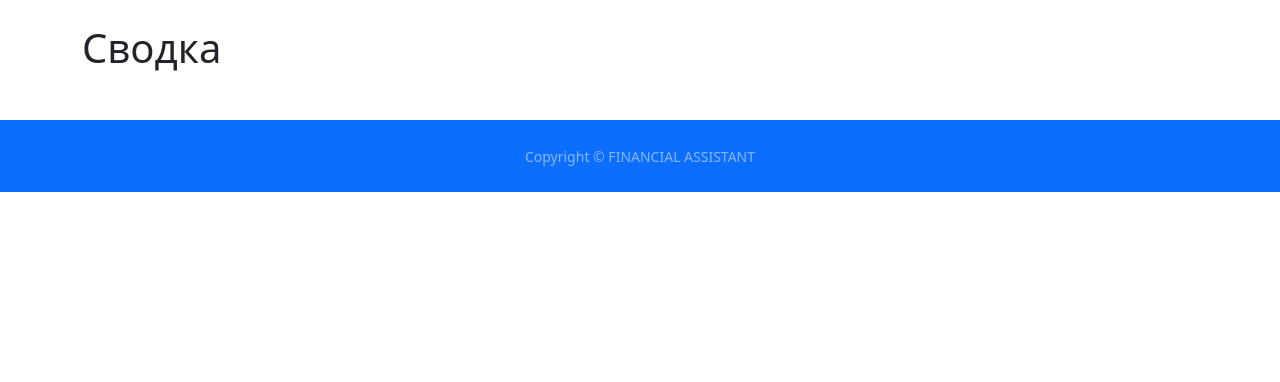
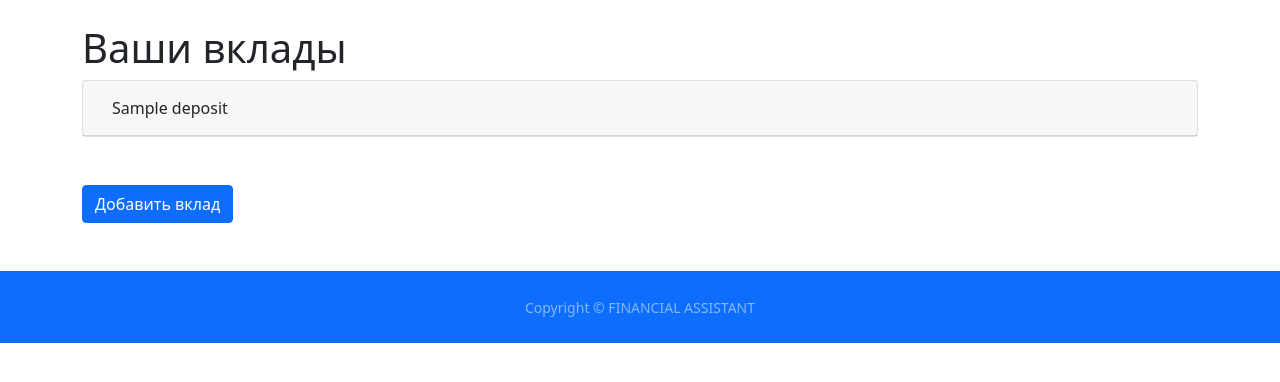
Before and after one commit to vladuxa23/TinApiInvest, a Flask app: page /deposits in a window 1280 px wide. Shown: the part 89-471 px from the top of the page. Run offline with Flask 2, Linux system fonts and the light colour scheme; tables that the repository leaves empty hold one stand-in row (values such as "Sample post"); parts of the project's set-up code (start-up, migrations or seed data) failed here and were passed over; some libraries are stand-ins or nearby versions.

Commit message:
add support of deposit page

```diff
--- a/CapitalApp/forms.py
+++ b/CapitalApp/forms.py
@@ -16,3 +16,15 @@ class NewCreditForm(FlaskForm):
                                                   ('EUR', 'EUR')],
                                validators=[DataRequired()])
     submit = SubmitField("")
+
+
+class NewDepositForm(FlaskForm):
+    name = StringField("Название вклада:", validators=[DataRequired()])
+    date_start = DateField("Дата начала:", validators=[DataRequired()])
+    percent = FloatField("Процент", validators=[DataRequired()])
+    amount = FloatField("Сумма вклада", validators=[DataRequired()])
+    amount_value = SelectField('Валюта', choices=[('RUB', 'RUB'),
+                                                  ('USD', 'USD'),
+                                                  ('EUR', 'EUR')],
+                               validators=[DataRequired()])
+    submit = SubmitField("")
--- /dev/null
+++ b/CapitalApp/static/js/deposits.js
@@ -0,0 +1,57 @@
+$(document).ready(function(){
+    $('form').on('submit', function(event){
+        $.ajax({
+            data:{
+                name: $('#name').val(),
+                date_start: $('#date_start').val(),
+                percent: $('#percent').val(),
+                amount: $('#amount').val(),
+                amount_value: $('#amount_value').val(),
+            },
+            type: 'POST',
+            url: '/add-deposit'
+        }).done(function (data){
+            var alert = $('#result-alert');
+            if (data.error) {
+                console.log("error")
+                document.getElementById("result-alert").classList
+                    .add('alert-danger');
+                alert.show();
+                $('#result-text').text("Не удалось добавить вклад, " +
+                    "попробуйте снова");
+            }
+            else {
+                console.log("ok")
+                document.getElementById("result-alert").classList
+                    .add('alert-success');
+                alert.show();
+                $('#result-text').text("Вклад успешно добавлен");
+            }
+        });
+        event.preventDefault();
+        $('#openModal').modal('hide');
+
+    });
+});
+
+$('#date_start').datepicker({
+    format: "dd.mm.yyyy",
+    weekStart: 0,
+    clearBtn: true,
+    language: "ru",
+    autoclose: true,
+    todayHighlight: true
+});
+
+$(document).on('keydown', 'input[pattern]', function(e){
+  var input = $(this);
+  var oldVal = input.val();
+  var regex = new RegExp(input.attr('pattern'), 'g');
+
+  setTimeout(function(){
+    var newVal = input.val();
+    if(!regex.test(newVal)){
+      input.val(oldVal);
+    }
+  }, 1);
+});
--- a/CapitalApp/templates/deposits.html
+++ b/CapitalApp/templates/deposits.html
@@ -3,15 +3,103 @@
 {% block title %}{{ title }}{% endblock %}
 
 {% block style %}
-<link rel="stylesheet" href="{{ url_for('static', filename='css/index.css') }}">
+<link rel="stylesheet" href="{{ url_for('static', filename='css/bootstrap-datepicker.css') }}">
 {% endblock %}
 
 {% block content %}
 
 <div class="container">
-  <h1>Сводка</h1>
+   <h1>Ваши вклады</h1>
+
+   <div>
+      <div class="alert" id="result-alert" role="alert" style="display: none">
+         <p id="result-text">Текст</p>
+      </div>
+
+      {% if deposits_list|length == 0 %}
+      <h3>Вклады отсутствуют</h3>
+      {% else %}
+
+      <div id="accordion mb-5 mt-5">
+         {% for elem in deposits_list %}
+         <div class="card mt-2">
+            <div class="card-header" data-bs-toggle="collapse" href="#collapse{{elem.id}}">
+               <a class="btn" >
+                  {{elem.name}}
+               </a>
+            </div>
+            <div id="collapse{{elem.id}}" class="collapse" data-bs-parent="#accordion">
+               <div class="card-body">
+                  Lorem ipsum..
+               </div>
+            </div>
+         </div>
+      </div>
+      {% endfor %}
+      {% endif %}
+      <button type="button" class="btn btn-primary mt-5" data-bs-toggle="modal" data-bs-target="#openModal">Добавить вклад</button>
+   </div>
+
+   <!-- Modal -->
+   <div class="modal fade" id="openModal" tabindex="-1" aria-labelledby="addDepositLabel" aria-hidden="true">
+      <div class="modal-dialog modal-dialog-centered">
+         <div class="modal-content">
+            <!-- Popup header -->
+            <div class="modal-header">
+               <h5 class="modal-title" id="addDepositLabel">Добавить вклад</h5>
+               <button type="button" class="btn-close" data-bs-dismiss="modal" aria-label="Close"></button>
+            </div>
+            <!-- Popup body -->
+            <div class="modal-body">
+               {{deposit_form.csrf_token}}
+               <form>
+                  {% for field in deposit_form if field.name != 'csrf_token' %}
+
+                  <div class="mb-3">
+                     {{field.label(class="form-label", for=field.name, autocomplete="off")}}
+
+                     {% if  field.name == 'submit' %}
+                     <div class="d-grid gap-2">
+                        {{field(class="btn btn-primary", value="Добавить", autocomplete="off")}}
+                     </div>
+
+                     {% elif field.name == 'percent' %}
+                     {{field(class="form-control", autocomplete="off", maxlength="7", validate="true", autocomplete="off", step="0.01", type="text", pattern="(^[0-9]{0,2}$)|(^[0-9]{0,2}\.[0-9]{0,5}$)",)}}
+
+                     {% elif field.name == 'amount' %}
+                     {{field(class="form-control", validate="true", autocomplete="off", step="0.01", type="text", pattern="(^[0-9]{0,20}$)|(^[0-9]{0,2}\.[0-9]{0,5}$)",)}}
+
+                     {% elif field.name == 'amount_value'  %}
+                     {{field(class="form-select", autocomplete="off")}}
+
+                     {% else %}
+                     {{field(class="form-control", autocomplete="off", maxlength=50)}}
+
+                     {% endif %}
 
 
+                     {% for error in field.errors %}
+                     <div class="error">{{ error }}</div>
+                     {% endfor %}
+                  </div>
 
+                  {% endfor %}
+               </form>
+            </div>
+            <!-- Popup footer -->
+            <div class="modal-footer">
+               <button type="button" class="btn btn-secondary" data-bs-dismiss="modal">Закрыть</button>
+            </div>
+         </div>
+      </div>
+   </div>
+   <!-- END Modal -->
 </div>
+
 {% endblock %}
+
+{% block scripts %}
+<script src="{{ url_for('static', filename='js/bootstrap-datepicker.js') }}"></script>
+<script src="{{ url_for('static', filename='js/bootstrap-datepicker.ru.min.js') }}"></script>
+<script src="{{ url_for('static', filename='js/deposits.js') }}"></script>
+{% endblock %}
--- a/CapitalApp/views.py
+++ b/CapitalApp/views.py
@@ -5,7 +5,7 @@ from flask import render_template, request, jsonify
 
 import CapitalApp.rest_wrapper
 from CapitalApp import flask_app
-from CapitalApp.forms import NewCreditForm
+from CapitalApp.forms import NewCreditForm, NewDepositForm
 from CapitalApp.handlers import *
 
 INSTRUMENT_TYPE = {"stock": "Акции",
@@ -71,15 +71,21 @@ def refresh_portfolio():
 
 
 @flask_app.route('/deposits')
-def summary_page():
-    return render_template('deposits.html', title='Сводка')
+def deposits_page():
+    deposits_list = db.session.query(Deposits).all()
+    deposit_form = NewDepositForm()
+
+    return render_template('deposits.html',
+                           title='Вклады',
+                           deposit_form=deposit_form,
+                           deposits_list=deposits_list)
 
 
 @flask_app.route('/credits')
 def credits_page():
     credits_list = db.session.query(Credits).all()
+    credit_form = NewCreditForm()
 
-    credit_form = NewCreditForm()
     return render_template('credits.html',
                            title='Кредиты',
                            credit_form=credit_form,
@@ -103,3 +109,16 @@ def add_credit():
         #  TODO: do something
         print(err)
         return jsonify({'error': err})
+
+
+@flask_app.route('/add-deposit', methods=['POST'])
+def add_deposit():
+
+    try:
+        db.session.add(Deposits(**request.form))
+        db.session.commit()
+        return jsonify({'result': 'Ok'})
+    except Exception as err:
+        #  TODO: do something
+        print(err)
+        return jsonify({'error': err})
```
Also changed, not shown: CapitalApp/models.py (+18 -0 lines).
